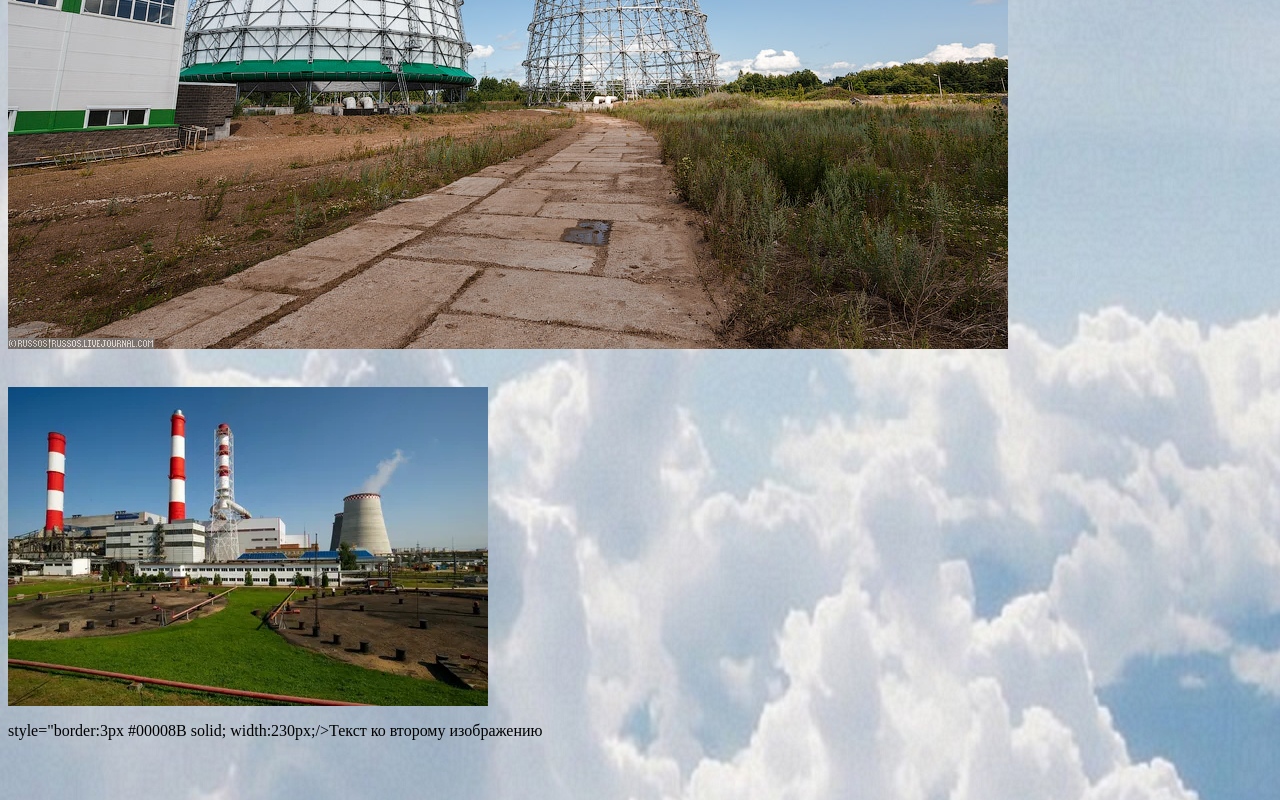
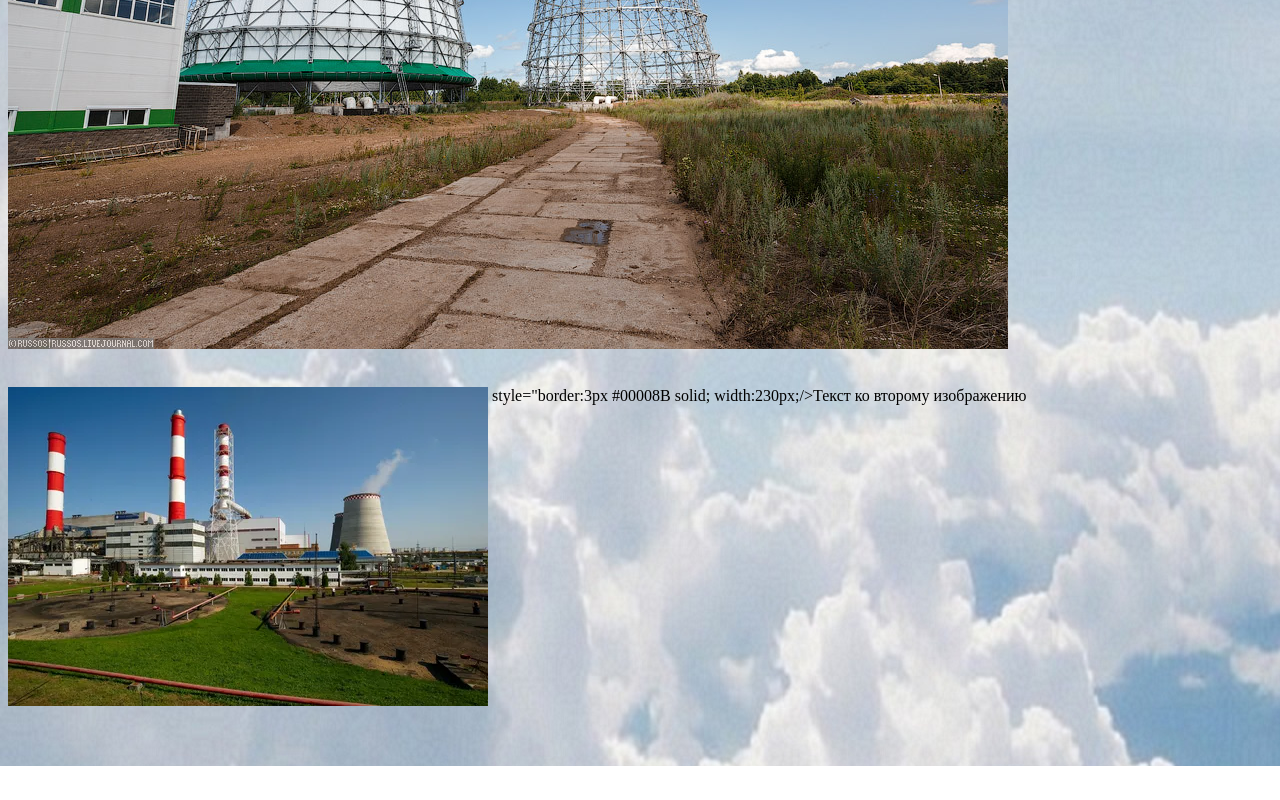
Before and after one commit to Anon3031/Anon3031.github.io, a plain HTML site: page index.html in a window 1280 px wide. Shown: the part 492-1292 px from the top of the page. After the commit the page ends 1258 px from the top, so only its background shows below. Drawn offline with Linux system fonts and the light colour scheme.

Commit message:
initial commit

```diff
--- a/index.html
+++ b/index.html
@@ -15,7 +15,7 @@
 		<img src="zaton-tec-04.jpg">
 		<br>
 		<br>
-		<p><img src="photo1.jpg" width="480" height="319" align="top" </p><p> style="border:3px #00008B  solid; width:230px;/>Текст ко второму изображению</p>
+		<p><img src="photo1.jpg" width="480" height="319" align="top" /> style="border:3px #00008B  solid; width:230px;/>Текст ко второму изображению</p>
 		<br><br>
 		<body style="background-image: url(background.jpg); background-repeat: no-repeat; background-position: top center">
 	</body>
```
